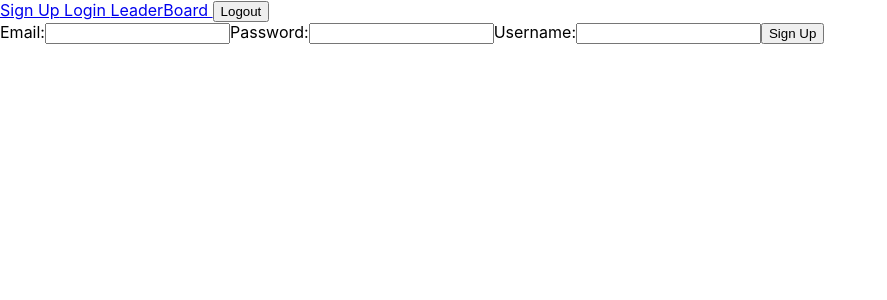
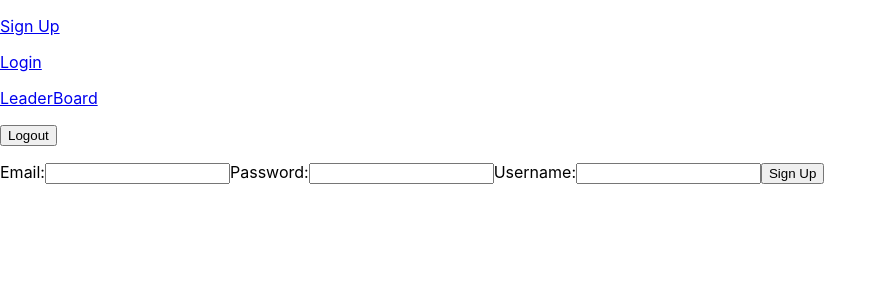
Before and after one commit to dpcairns/jeopardy-game-fe, a React (Create React App) app: page /signup in a window 1280 px wide. Shown: the top 300 px of the page, without its empty margins (0-887 px from the left). Built offline with nearby package versions, Linux system fonts and the light colour scheme.

Commit message:
display username on game page

```diff
--- a/src/App.js
+++ b/src/App.js
@@ -13,22 +13,22 @@ import PrivateRoute from './PrivateRoute.js'
 export default class App extends Component {
 
     state = {
-      token: localStorage.getItem('TOKEN_KEY')
+      token: localStorage.getItem('TOKEN_KEY'),
+      displayName: ''
     }
 
-    handleTokenChange = (myToken) => {
-      this.setState({token: myToken})
+    handleTokenChange = (myToken, displayName) => {
+      this.setState({token: myToken,
+                    displayName: displayName})
       localStorage.setItem('TOKEN_KEY', myToken)
     }
 
     render() {
-      console.log('yoooo' + this.state.token)
-
         return (
             <div>
                 <Router>
 
-                  <Header handleTokenChange={this.handleTokenChange}/>
+                  <Header displayName = {this.state.displayName} handleTokenChange={this.handleTokenChange}/>
                     <Switch>
 
                         <Route
@@ -45,6 +45,7 @@ export default class App extends Component {
                         <PrivateRoute
                             path="/gamepage"
                             token={this.state.token}
+                            displayName={this.state.displayName}
                             render={(routerProps) => <GamePage {...routerProps} />}
 
                         />
--- a/src/GamePage.js
+++ b/src/GamePage.js
@@ -22,8 +22,8 @@ export default class GamePage extends Component {
            currentQuestion: data.body[0].question,
            title: data.body[0].category.title,
            data: data.body[0]
-
         })
+        console.log(this.state.data.category.title)
    }
 
    handleSubmit = (e) => {
@@ -64,6 +64,7 @@ export default class GamePage extends Component {
        const { currentQuestion, title } = this.state
         return (
             <div>
+                <p>Username: {this.props.displayName}</p>
                 <p>Question Number: {this.state.questionsAsked}</p>
                 <p>Score: {this.state.score}</p>
                 {this.state.answeredRight && <p>You got it right!</p>}
@@ -85,7 +86,3 @@ export default class GamePage extends Component {
         )
     }
 }
-
-// {(this.state.answered)
-//                     ? null
-//                     : '/ ' + this.state.pokemon.type_2}</p>
--- a/src/Header.js
+++ b/src/Header.js
@@ -8,12 +8,11 @@ export default class Header extends Component {
 
         return (
             <div>
-
-                    <Link to={'./signup'} > Sign Up</Link>
-                    <Link to={'./'} > Login </Link>
-                    <Link to={'./leaderboard'} > LeaderBoard </Link>
-                    <button onClick={() =>
-                    this.props.handleTokenChange('')}>Logout</button>
+                    <p><Link to={'./signup'} > Sign Up</Link></p>
+                    <p><Link to={'./'} > Login </Link></p>
+                    <p><Link to={'./leaderboard'} > LeaderBoard </Link></p>
+                    <p><button onClick={() =>
+                    this.props.handleTokenChange('')}>Logout</button></p>
 
             </div>
         )
--- a/src/LoginPage.js
+++ b/src/LoginPage.js
@@ -12,9 +12,7 @@ export default class LoginPage extends Component {
         e.preventDefault();
 
         let tokenData = await request.post(`https://enigmatic-springs-29291.herokuapp.com/auth/signin`, this.state)
-
-        this.props.handleTokenChange(tokenData.body.token)
-
+        this.props.handleTokenChange(tokenData.body.token, tokenData.body.display_name)
         this.props.history.push('./gamepage')
     }
 
--- a/src/SignUp.js
+++ b/src/SignUp.js
@@ -12,8 +12,7 @@ export default class SignUp extends Component {
         e.preventDefault();
 
         let tokenData = await request.post(`https://enigmatic-springs-29291.herokuapp.com/auth/signup`, this.state)
-        this.props.handleTokenChange(tokenData.body.token)
-
+        this.props.handleTokenChange(tokenData.body.token, tokenData.body.display_name)
         this.props.history.push('./gamepage')
     }
 
```
